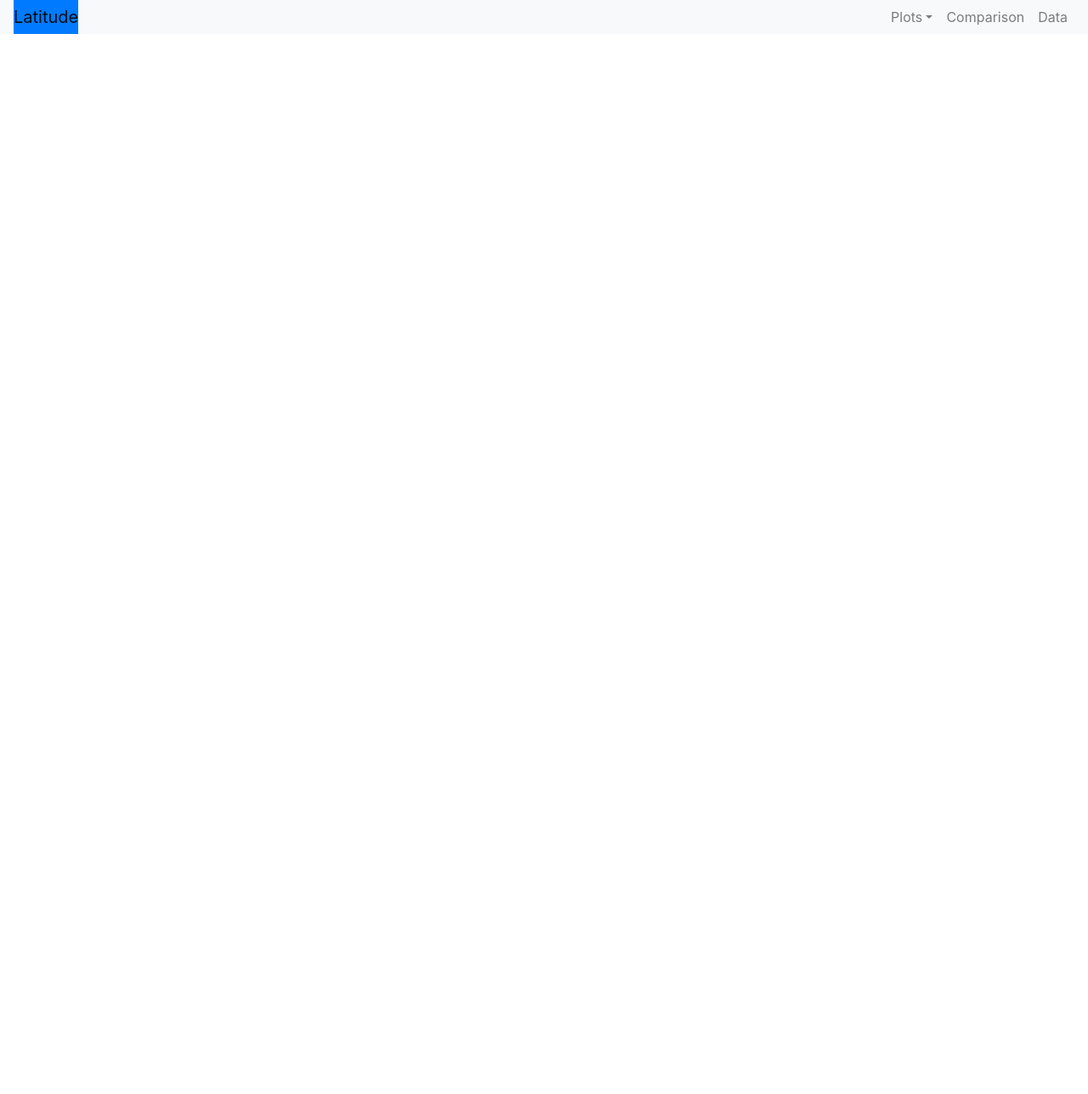
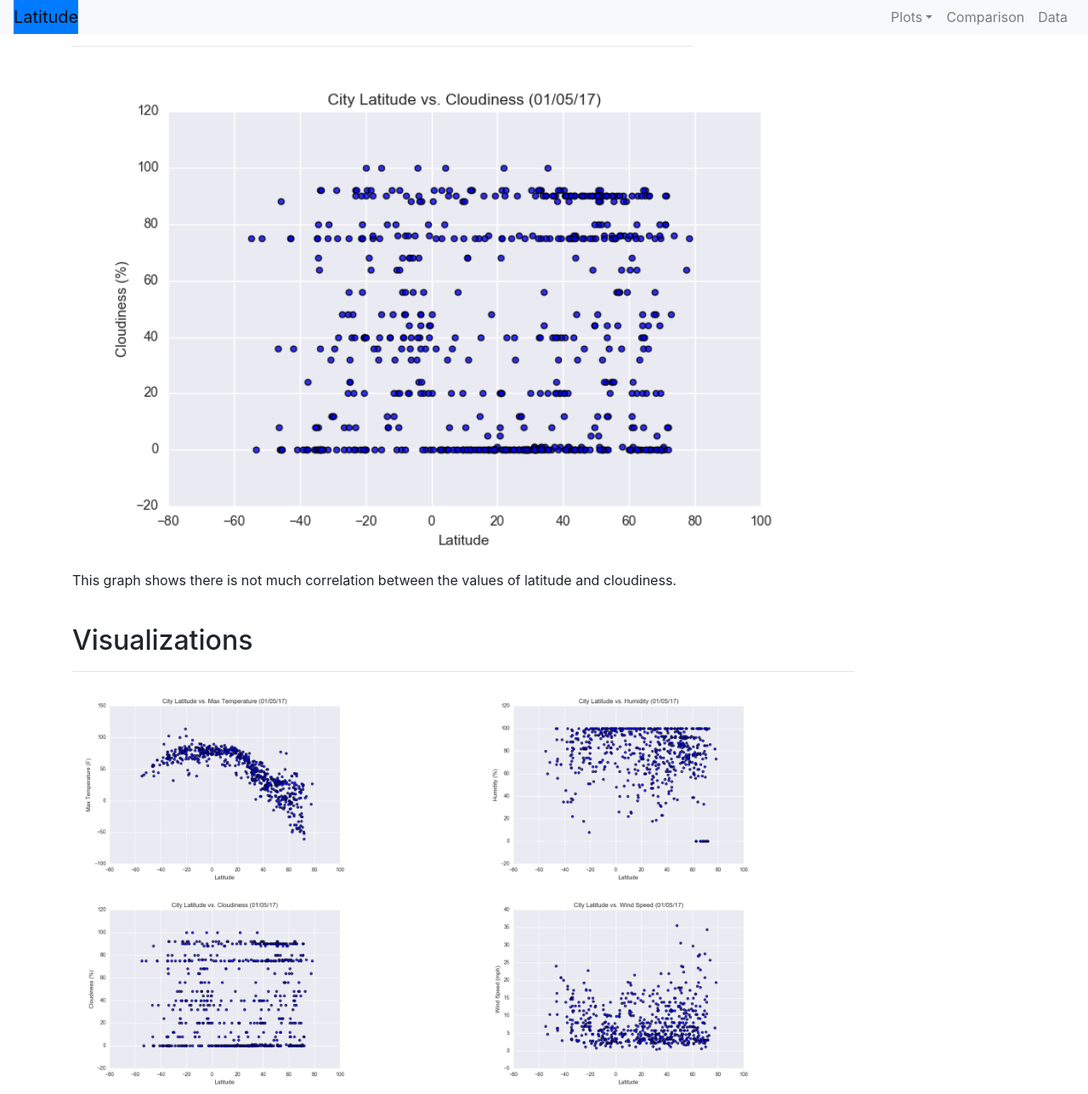
Before and after one commit to abhijitpurru2/Web-Design-Challenge, a plain HTML site: page cloud.html in a window 1280 px wide. Shown: the whole page at 85% size. Before the commit the page ends 800 px from the top, so only its background shows below. Drawn offline with nearby package versions, Linux system fonts and the light colour scheme.

Commit message:
Add files via upload

```diff
--- a/cloud.html
+++ b/cloud.html
@@ -10,6 +10,7 @@
 
 <body>
 
+<div class="navigation">
 <nav class="navbar navbar-light bg-light navbar-expand-lg fixed-top">
   <a class="navbar-brand" style="background-color: #007bff" href="index.html">Latitude</a>
       <button class="navbar-toggler" type="button" data-toggle="collapse" data-target="#navbarSupportedContent"
@@ -39,8 +40,50 @@
       </div>
     </nav>
 
-<div class="container">
+    </div>
+<div class = "container" >
 
+            <div class="row">
+            <div class="col-md-8">
+                <div class="panel panel-default">
+                    <div class="panel-body">
+
+                    <h2>Summary: Latitude vs. Cloudiness</h2>
+                    <hr>
+                    <img src="assets/images/Fig3.png" height="600" width="900" align="left">
+                    <p class="p1">This graph shows there is not much correlation between the values of latitude and cloudiness.</p>
+                    <br>
+                    </div>
+
+            </div>
+            </div>
+            <div class="col-md-10">
+                <div class="panel panel-default">
+                        <div class="panel-body">
+                            <h2>Visualizations</h2>
+                            <hr>
+
+                            <div class="row" >
+                                <div class="col-6">
+                                    <a href="temp.html"><img src="assets/images/Fig1.png" width="350"></a>
+                                </div>
+                                <div class="col-6">
+                                    <a href="hum.html"><img src="assets/images/Fig2.png" width="350"></a>
+                                </div>
+                            </div>
+                            <div class="row">
+                                <div class="col-6">
+                                    <a href="cloud.html"><img src="assets/images/Fig3.png" width="350"></a>
+                                </div>
+                                <div class="col-6">
+                                    <a href="wind.html"><img src="assets/images/Fig4.png" width="350"></a>
+                                </div>
+                            </div>
+
+                        </div>
+                </div>
+            </div>
+    </div>
 
 </div>
 
```
